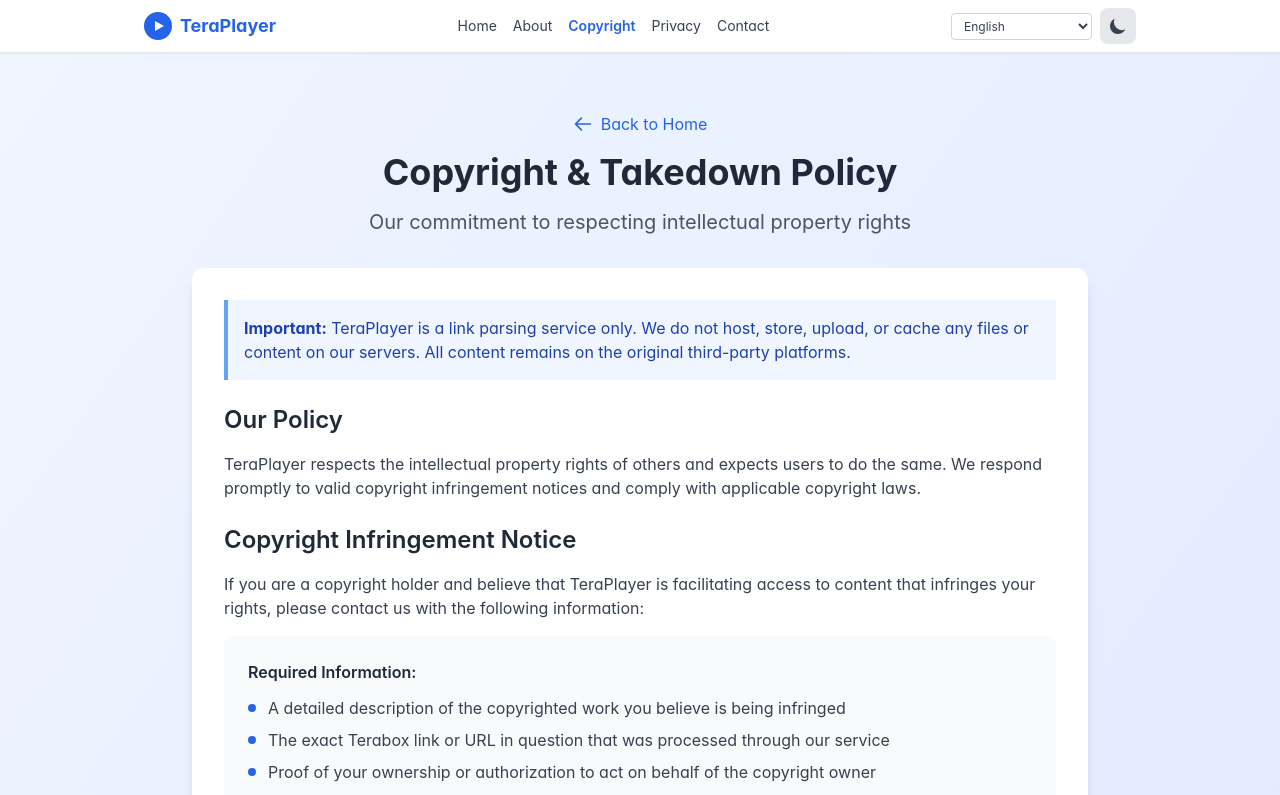
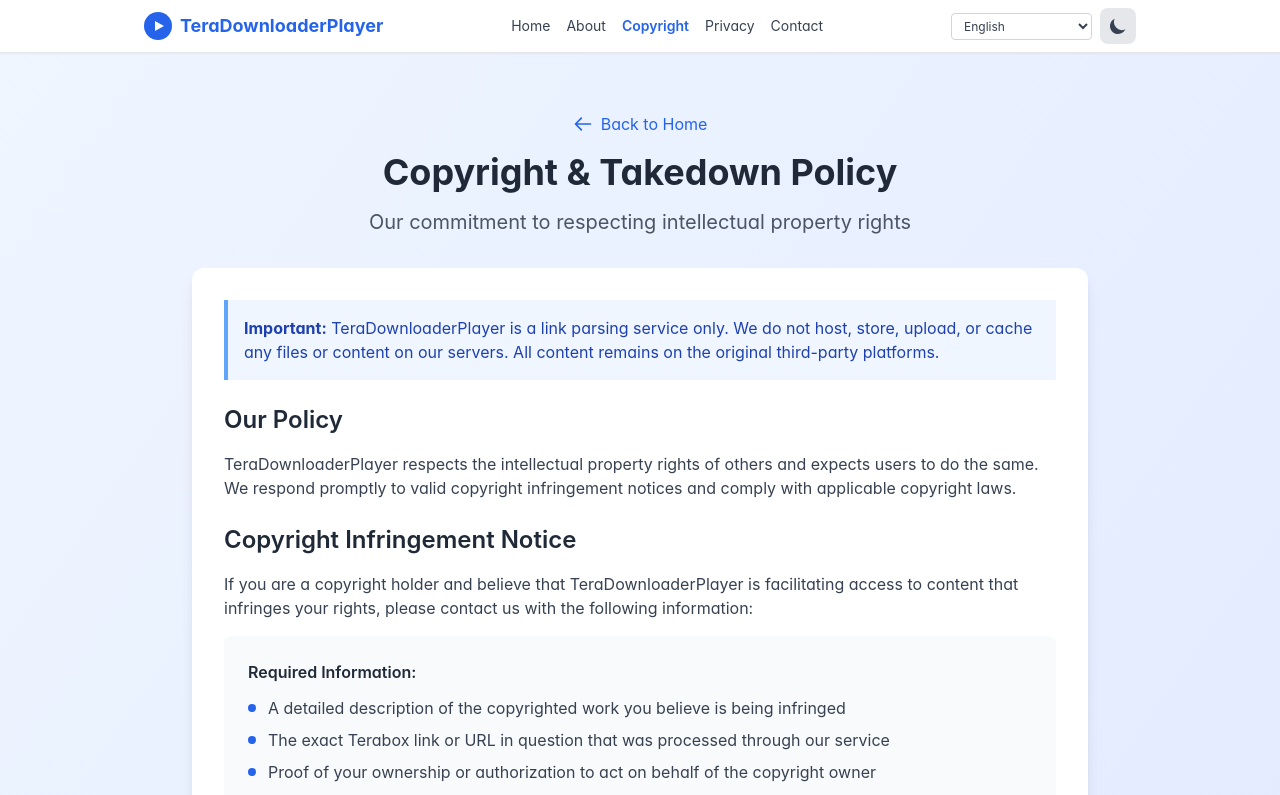
Before and after one commit to kirankigi5/teraplayer, a React (Vite) app: page /copyright-policy in a window 1280 px wide. Shown: the top 795 px of the page. Built offline with nearby package versions, Linux system fonts and the light colour scheme.

Commit message:
refactor: rename TeraPlayer to TeraDownloaderPlayer across the project

```diff
--- a/api/index.ts
+++ b/api/index.ts
@@ -32,7 +32,7 @@
   if (req.method === 'GET') {
     return res.status(200).json({
       success: true,
-      message: 'TeraPlayer API is running',
+      message: 'TeraDownloaderPlayer API is running',
       timestamp: new Date().toISOString()
     });
   }
--- a/index.html
+++ b/index.html
@@ -3,10 +3,10 @@
   <head>
     <meta charset="UTF-8" />
     <meta name="viewport" content="width=device-width, initial-scale=1.0" />
-    <title>TeraBox Video Player Online - All Domains Supported | MirroBox, NephoBox, 4FunBox | TeraPlayer</title>
+    <title>TeraBox Video Player Online - All Domains Supported | MirroBox, NephoBox, 4FunBox | TeraDownloaderPlayer</title>
     <meta name="description" content="Free TeraBox video player supporting ALL domains: terabox.com, mirrobox.com, nephobox.com, 4funbox.co, freeterabox.com, 1024tera.com, tibibox.com, momerybox.com. Play videos online, download files - no login required." />
     <meta name="keywords" content="terabox video player online, mirrobox player, nephobox downloader, 4funbox converter, freeterabox player, 1024tera downloader, tibibox player, momerybox downloader, terabox online video player, terabox video downloader, terabox player, terabox online player, terabox direct download, terabox link converter, terabox downloader online, terabox video streaming, terabox direct link, terabox bypass, how to play videos on terabox, all terabox domains" />
-    <meta name="author" content="TeraPlayer" />
+    <meta name="author" content="TeraDownloaderPlayer" />
     <meta name="robots" content="index, follow" />
     <meta name="language" content="English" />
     <meta name="rating" content="general" />
@@ -17,7 +17,7 @@
     <meta property="og:title" content="TeraBox Video Player Online - All Domains: MirroBox, NephoBox, 4FunBox & More" />
     <meta property="og:description" content="Free TeraBox video player supporting ALL domains: terabox.com, mirrobox.com, nephobox.com, 4funbox.co, freeterabox.com, 1024tera.com, tibibox.com, momerybox.com. Play videos online without login." />
     <meta property="og:image" content="https://teraplayer.com/og-image.png" />
-    <meta property="og:site_name" content="TeraPlayer" />
+    <meta property="og:site_name" content="TeraDownloaderPlayer" />
     <meta property="og:locale" content="en_US" />
 
     <!-- Twitter -->
--- a/package.json
+++ b/package.json
@@ -1,5 +1,5 @@
 {
-  "name": "teraplayer",
+  "name": "teradownloaderplayer",
   "version": "1.0.0",
   "description": "A Terabox link parser and media player",
   "private": true,
--- a/public/404.html
+++ b/public/404.html
@@ -3,8 +3,8 @@
 <head>
     <meta charset="UTF-8">
     <meta name="viewport" content="width=device-width, initial-scale=1.0">
-    <title>Page Not Found - TeraPlayer</title>
-    <meta name="description" content="The page you're looking for doesn't exist. Return to TeraPlayer homepage to parse Terabox links.">
+    <title>Page Not Found - TeraDownloaderPlayer</title>
+    <meta name="description" content="The page you're looking for doesn't exist. Return to TeraDownloaderPlayer homepage to parse Terabox links.">
     <meta name="robots" content="noindex, nofollow">
     <style>
         body { font-family: -apple-system, BlinkMacSystemFont, 'Segoe UI', Roboto, sans-serif; margin: 0; padding: 0; background: linear-gradient(135deg, #eff6ff 0%, #e0e7ff 100%); min-height: 100vh; display: flex; align-items: center; justify-content: center; }
--- a/src/About.tsx
+++ b/src/About.tsx
@@ -19,16 +19,16 @@
                 </svg>
                 Back to Home
               </Link>
-              <h1 className="text-4xl font-bold text-gray-800 dark:text-white mb-4">About TeraPlayer</h1>
+              <h1 className="text-4xl font-bold text-gray-800 dark:text-white mb-4">About TeraDownloaderPlayer</h1>
               <p className="text-xl text-gray-600 dark:text-gray-300">Universal TeraBox link parser supporting all domains and mirrors</p>
             </div>
 
             {/* Main content */}
             <div className="bg-white dark:bg-gray-800 rounded-xl shadow-lg p-8 mb-8">
               <div className="prose prose-lg max-w-none">
-                <h2 className="text-2xl font-semibold text-gray-800 dark:text-white mb-4">What is TeraPlayer?</h2>
+                <h2 className="text-2xl font-semibold text-gray-800 dark:text-white mb-4">What is TeraDownloaderPlayer?</h2>
                 <p className="text-gray-700 dark:text-gray-300 mb-6">
-                  TeraPlayer is a comprehensive, user-friendly web application that supports ALL TeraBox domains and mirrors.
+                  TeraDownloaderPlayer is a comprehensive, user-friendly web application that supports ALL TeraBox domains and mirrors.
                   Our universal parser works with terabox.com, mirrobox.com, nephobox.com, 4funbox.co, freeterabox.com, 1024tera.com,
                   tibibox.com, momerybox.com, and many more TeraBox variants. We extract metadata from any TeraBox URL and provide
                   convenient access to external download services.
@@ -74,7 +74,7 @@
                 <h2 className="text-2xl font-semibold text-gray-800 dark:text-white mb-4">Important Disclaimers</h2>
                 <div className="bg-yellow-50 dark:bg-yellow-900/30 border-l-4 border-yellow-400 dark:border-yellow-500 p-4 mb-6">
                   <p className="text-gray-700 dark:text-gray-300">
-                    <strong>TeraPlayer</strong> is a link parsing service only. We do not:
+                    <strong>TeraDownloaderPlayer</strong> is a link parsing service only. We do not:
                   </p>
                   <ul className="list-disc list-inside mt-2 space-y-1 text-gray-700 dark:text-gray-300">
                     <li>Host, upload, store, or cache any files or content</li>
--- a/src/App.tsx
+++ b/src/App.tsx
@@ -67,9 +67,9 @@
       <div className="min-h-screen bg-gray-100 dark:bg-gray-900 flex flex-col items-center p-4 transition-colors duration-200 pt-20">
 
         <header className="w-full max-w-2xl flex flex-col items-center mb-6">
-          {/* Play icon SVG for TeraPlayer branding */}
+          {/* Play icon SVG for TeraDownloaderPlayer branding */}
           <div className="mb-2">
-            <svg width="56" height="56" viewBox="0 0 56 56" fill="none" xmlns="http://www.w3.org/2000/svg" aria-label="TeraPlayer logo">
+            <svg width="56" height="56" viewBox="0 0 56 56" fill="none" xmlns="http://www.w3.org/2000/svg" aria-label="TeraDownloaderPlayer logo">
               <circle cx="28" cy="28" r="28" fill="#2563eb"/>
               <polygon points="22,18 40,28 22,38" fill="#fff"/>
             </svg>
@@ -158,7 +158,7 @@
             </div>
 
             <div className="mt-3 text-xs text-gray-600 dark:text-gray-400">
-              TeraPlayer is not affiliated with TeraBox. All trademarks belong to their respective owners.
+              TeraDownloaderPlayer is not affiliated with TeraBox. All trademarks belong to their respective owners.
             </div>
           </div>
         )}
@@ -277,7 +277,7 @@
               <strong className="text-gray-600 dark:text-gray-300">Supported Domains:</strong>
               <span className="ml-1">TeraBox.com • MirroBox.com • NephoBox.com • 4FunBox.co • FreeteraBox.com • 1024Tera.com • TibiBox.com • MomeryBox.com</span>
             </div>
-            © 2025 TeraPlayer - Free TeraBox Video Player Online. Not affiliated with TeraBox, Flextech Inc, or any mentioned domains.
+            © 2025 TeraDownloaderPlayer - Free TeraBox Video Player Online. Not affiliated with TeraBox, Flextech Inc, or any mentioned domains.
             <div className="mt-2 space-x-4">
               <a href="/about" className="underline hover:text-gray-600 dark:hover:text-gray-300">About TeraBox Player</a>
               <span className="mx-2">|</span>
--- a/src/CopyrightPolicy.tsx
+++ b/src/CopyrightPolicy.tsx
@@ -27,19 +27,19 @@
               <div className="prose prose-lg max-w-none">
                 <div className="bg-blue-50 dark:bg-blue-900/30 border-l-4 border-blue-400 dark:border-blue-500 p-4 mb-6">
                   <p className="text-blue-800 dark:text-blue-300">
-                    <strong>Important:</strong> TeraPlayer is a link parsing service only. We do not host, store, upload, or cache any files or content on our servers. All content remains on the original third-party platforms.
+                    <strong>Important:</strong> TeraDownloaderPlayer is a link parsing service only. We do not host, store, upload, or cache any files or content on our servers. All content remains on the original third-party platforms.
                   </p>
                 </div>
 
                 <h2 className="text-2xl font-semibold text-gray-800 dark:text-white mb-4">Our Policy</h2>
                 <p className="text-gray-700 dark:text-gray-300 mb-6">
-                  TeraPlayer respects the intellectual property rights of others and expects users to do the same.
+                  TeraDownloaderPlayer respects the intellectual property rights of others and expects users to do the same.
                   We respond promptly to valid copyright infringement notices and comply with applicable copyright laws.
                 </p>
 
                 <h2 className="text-2xl font-semibold text-gray-800 dark:text-white mb-4">Copyright Infringement Notice</h2>
                 <p className="text-gray-700 dark:text-gray-300 mb-4">
-                  If you are a copyright holder and believe that TeraPlayer is facilitating access to content that infringes your rights,
+                  If you are a copyright holder and believe that TeraDownloaderPlayer is facilitating access to content that infringes your rights,
                   please contact us with the following information:
                 </p>
 
@@ -117,7 +117,7 @@
                 <h2 className="text-2xl font-semibold text-gray-800 dark:text-white mb-4">User Responsibilities</h2>
                 <div className="bg-red-50 dark:bg-red-900/30 border-l-4 border-red-400 dark:border-red-500 p-4 mb-6">
                   <ul className="space-y-2 text-red-800 dark:text-red-300">
-                    <li>• Users are solely responsible for the links they submit to TeraPlayer</li>
+                    <li>• Users are solely responsible for the links they submit to TeraDownloaderPlayer</li>
                     <li>• Users must not submit links to infringing, illegal, or unauthorized content</li>
                     <li>• Users agree to respect intellectual property rights of content creators</li>
                     <li>• Violation of these terms may result in service access restrictions</li>
@@ -135,7 +135,7 @@
                     This policy is subject to change. Last updated: January 2025
                   </p>
                   <p className="mt-2">
-                    TeraPlayer operates under applicable copyright laws and regulations.
+                    TeraDownloaderPlayer operates under applicable copyright laws and regulations.
                   </p>
                 </div>
               </div>
--- a/src/SEO.tsx
+++ b/src/SEO.tsx
@@ -35,7 +35,7 @@
   const t = translations[language as keyof typeof translations] || translations['en'];
   return (
     <Helmet htmlAttributes={{ lang: language }}>
-      <title>{t.title} | TeraPlayer</title>
+      <title>{t.title} | TeraDownloaderPlayer</title>
       <meta name="description" content={t.subtitle} />
       <meta name="keywords" content="terabox video player online, mirrobox player, nephobox downloader, 4funbox converter, freeterabox player, 1024tera downloader, tibibox player, momerybox downloader, terabox online video player, terabox video downloader, terabox player, terabox online player, terabox direct download, terabox link converter, terabox downloader online, terabox video streaming, terabox direct link, terabox bypass, how to play videos on terabox, all terabox domains" />
       <meta name="robots" content="index, follow" />
@@ -50,7 +50,7 @@
       <meta property="og:title" content={t.title} />
       <meta property="og:description" content={t.subtitle} />
       <meta property="og:image" content={ogImage} />
-      <meta property="og:site_name" content="TeraPlayer" />
+      <meta property="og:site_name" content="TeraDownloaderPlayer" />
       {/* Twitter */}
       <meta property="twitter:card" content="summary_large_image" />
       <meta property="twitter:url" content={siteUrl + (language === 'en' ? '' : `/${language}`)} />
@@ -75,7 +75,7 @@
           },
           creator: {
             '@type': 'Organization',
-            name: 'TeraPlayer',
+            name: 'TeraDownloaderPlayer',
           },
           keywords:
             'terabox video player online, mirrobox player, nephobox downloader, 4funbox converter, freeterabox player, 1024tera downloader, tibibox player, momerybox downloader, terabox online video player, terabox video downloader, terabox player, terabox online player, terabox direct download, all terabox domains',
--- a/src/components/Navbar.tsx
+++ b/src/components/Navbar.tsx
@@ -65,11 +65,11 @@
     <nav className="w-full bg-white dark:bg-gray-900 border-b border-gray-200 dark:border-gray-800 shadow-sm fixed top-0 left-0 z-20">
       <div className="max-w-5xl mx-auto flex items-center justify-between px-4 py-2 relative">
         <Link to="/" className="flex items-center gap-2 text-blue-600 dark:text-blue-400 font-bold text-lg">
-          <svg width="28" height="28" viewBox="0 0 56 56" fill="none" xmlns="http://www.w3.org/2000/svg" aria-label="TeraPlayer logo">
+          <svg width="28" height="28" viewBox="0 0 56 56" fill="none" xmlns="http://www.w3.org/2000/svg" aria-label="TeraDownloaderPlayer logo">
             <circle cx="28" cy="28" r="28" fill="#2563eb"/>
             <polygon points="22,18 40,28 22,38" fill="#fff"/>
           </svg>
-          TeraPlayer
+          TeraDownloaderPlayer
         </Link>
 
         {/* Desktop nav links */}
```
Also changed, not shown: public/ads.txt, 2 other files (tests, documents, lock files or other folders).
